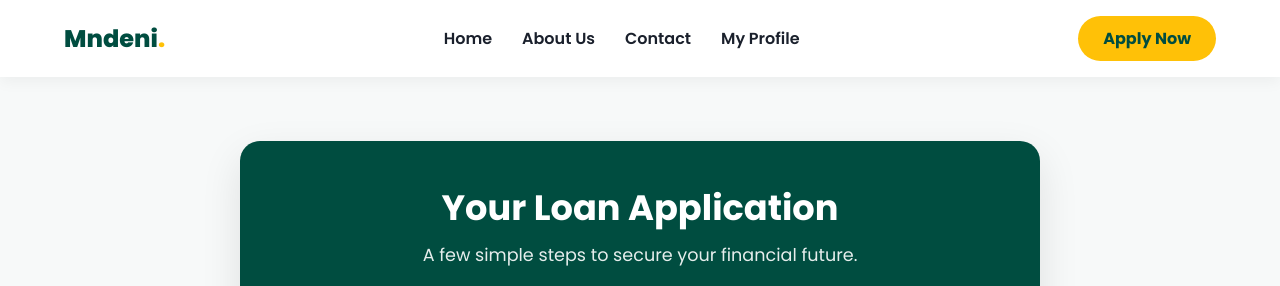
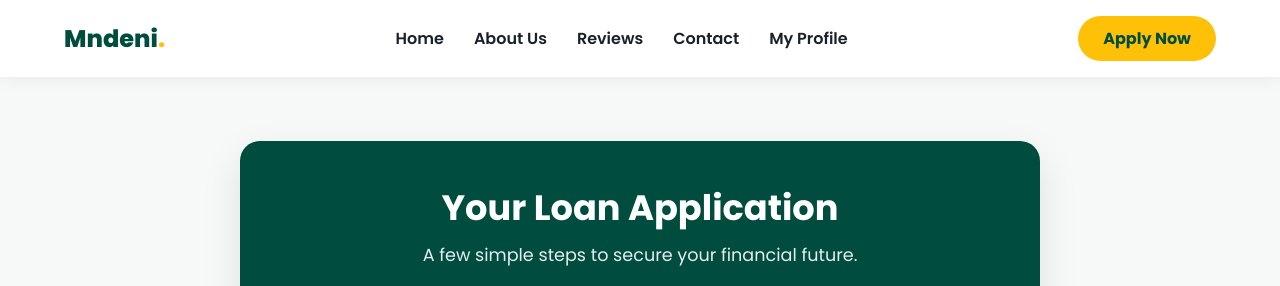
Before and after one commit to Mndenieasyloans/instant, a plain HTML site: page apply.html in a window 1280 px wide. Shown: the top 286 px of the page. Drawn offline with Linux system fonts and the light colour scheme; a script that the page names is missing.

Commit message:
Update apply.html

```diff
--- a/apply.html
+++ b/apply.html
@@ -347,12 +347,13 @@
 </head>
 <body>
 
-    <header>
+       <header>
         <a href="index.html" class="logo">Mndeni<span>.</span></a>
         <nav>
             <ul class="main-nav">
                 <li><a href="index.html">Home</a></li>
                 <li><a href="about.html">About Us</a></li>
+            <li><a href="review.html">Reviews</a></li>
                 <li><a href="contact.html">Contact</a></li>
                 <li><a href="profile.html">My Profile</a></li>
             </ul>
@@ -370,12 +371,12 @@
         <ul>
             <li><a href="index.html">Home</a></li>
             <li><a href="about.html">About Us</a></li>
+            <li><a href="review.html">Reviews</a></li>
             <li><a href="contact.html">Contact</a></li>
             <li><a href="profile.html">My Profile</a></li>
             <li><a href="apply.html">Apply Now</a></li>
         </ul>
     </div>
-
     <main class="main-content">
         <div class="container">
             <div class="application-wrapper">
```
